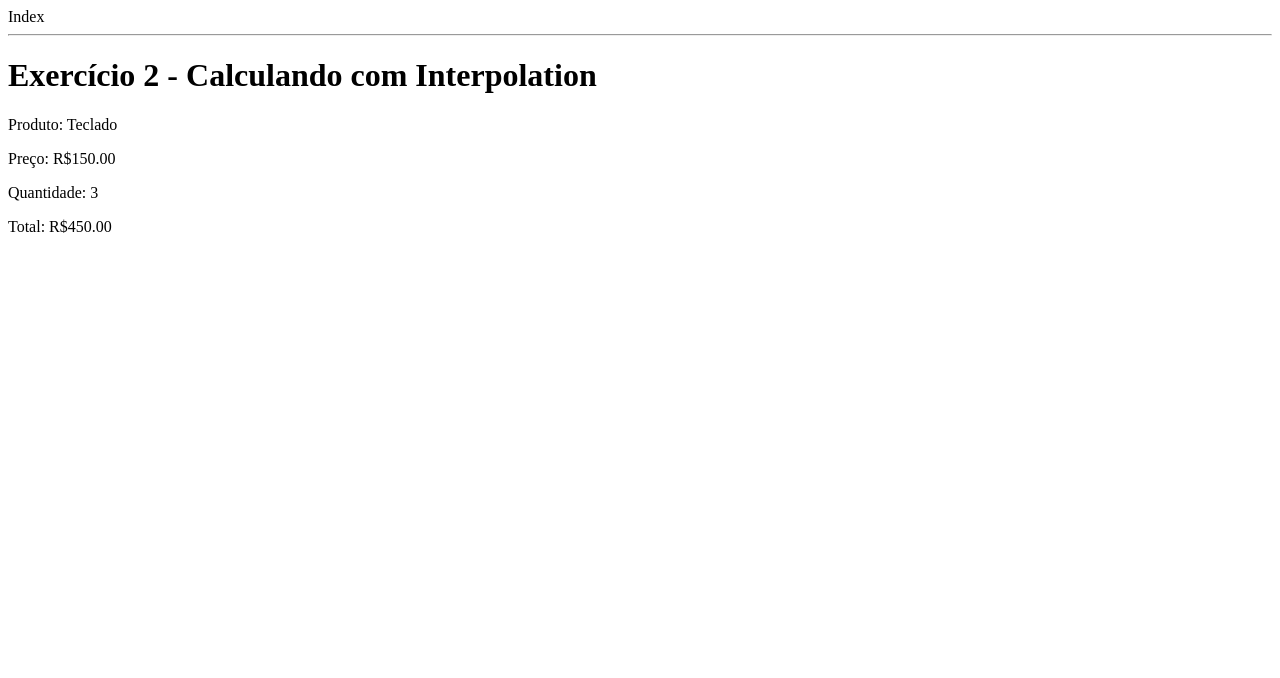
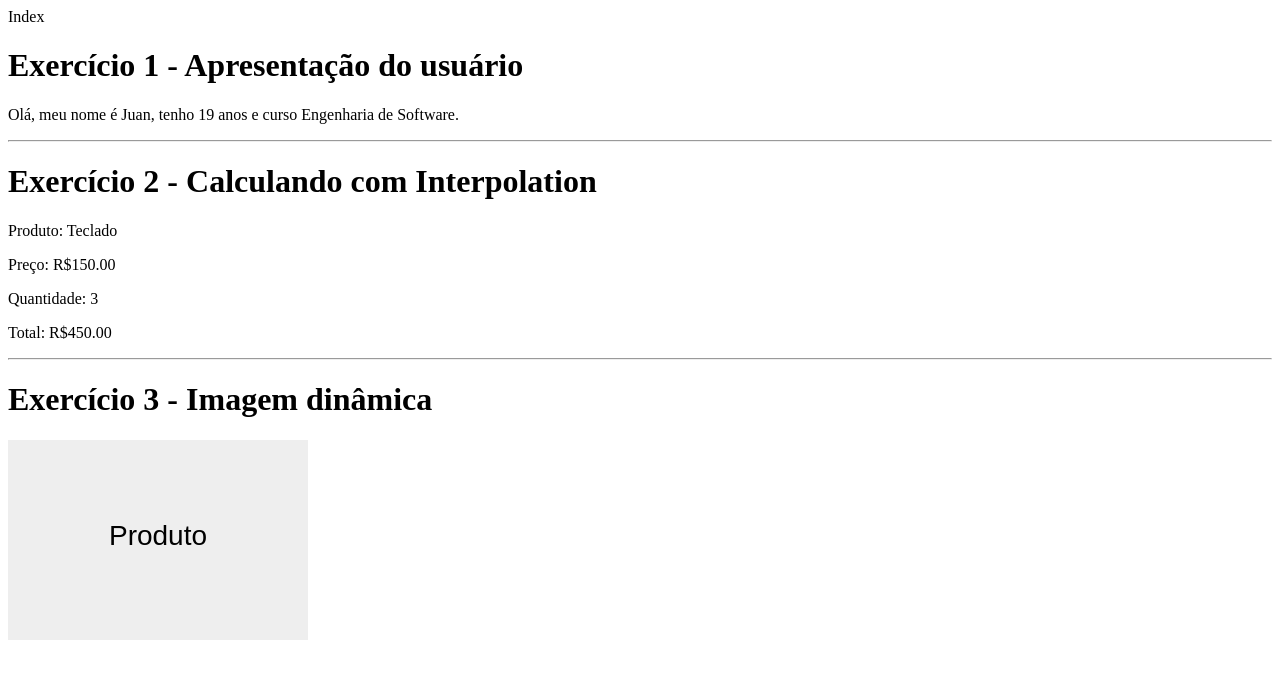
Before and after one commit to froid18/geekhub-frontend, an Angular app in the folder geekhub/: page / in a window 1280 px wide. Shown: the top 678 px of the page. Built offline with nearby package versions, Linux system fonts and the light colour scheme.

Commit message:
Exercicio 3 - property binding com imagem

```diff
--- a/geekhub/src/app/app.html
+++ b/geekhub/src/app/app.html
@@ -1,3 +1,9 @@
+<h1>Exercício 1 - Apresentação do usuário</h1>
+
+<p>
+  Olá, meu nome é {{ nome }}, tenho {{ idade }} anos e curso {{ curso }}.
+</p>
+
 <hr>
 
 <h1>Exercício 2 - Calculando com Interpolation</h1>
@@ -6,3 +12,12 @@
 <p>Preço: {{ preco | currency:'BRL' }}</p>
 <p>Quantidade: {{ quantidade }}</p>
 <p>Total: {{ preco * quantidade | currency:'BRL' }}</p>
+
+<hr>
+
+<h1>Exercício 3 - Imagem dinâmica</h1>
+
+<img
+  [src]="imagemProduto"
+  [alt]="descricaoImagem"
+>
--- a/geekhub/src/app/app.ts
+++ b/geekhub/src/app/app.ts
@@ -8,15 +8,15 @@ import { Component } from '@angular/core';
 })
 export class App {
 
-  nome = 'Carlos';
-  idade = 25;
-  curso = 'Sistemas de Informação';
+  nome = 'Juan';
+  idade = 19;
+  curso = 'Engenharia de Software';
 
   produto = 'Teclado';
   preco = 150;
   quantidade = 3;
 
-  imagemProduto = 'https://via.placeholder.com/300';
-  descricaoImagem = 'Imagem de um produto';
+  imagemProduto = '/produto.svg';
+descricaoImagem = 'Imagem de um produto';
 
 }
```
Also changed, not shown: geekhub/public/produto.svg (added).
